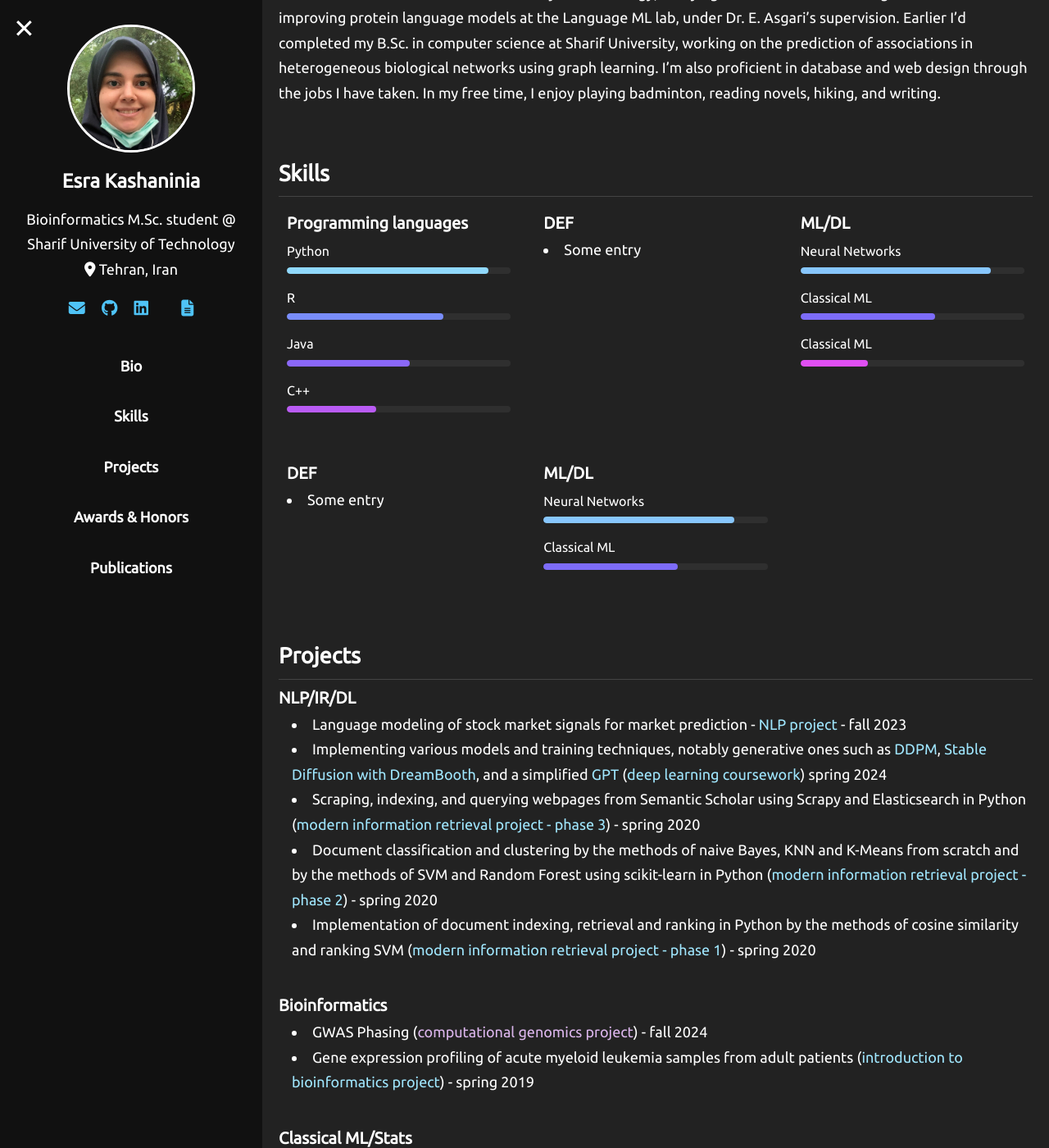
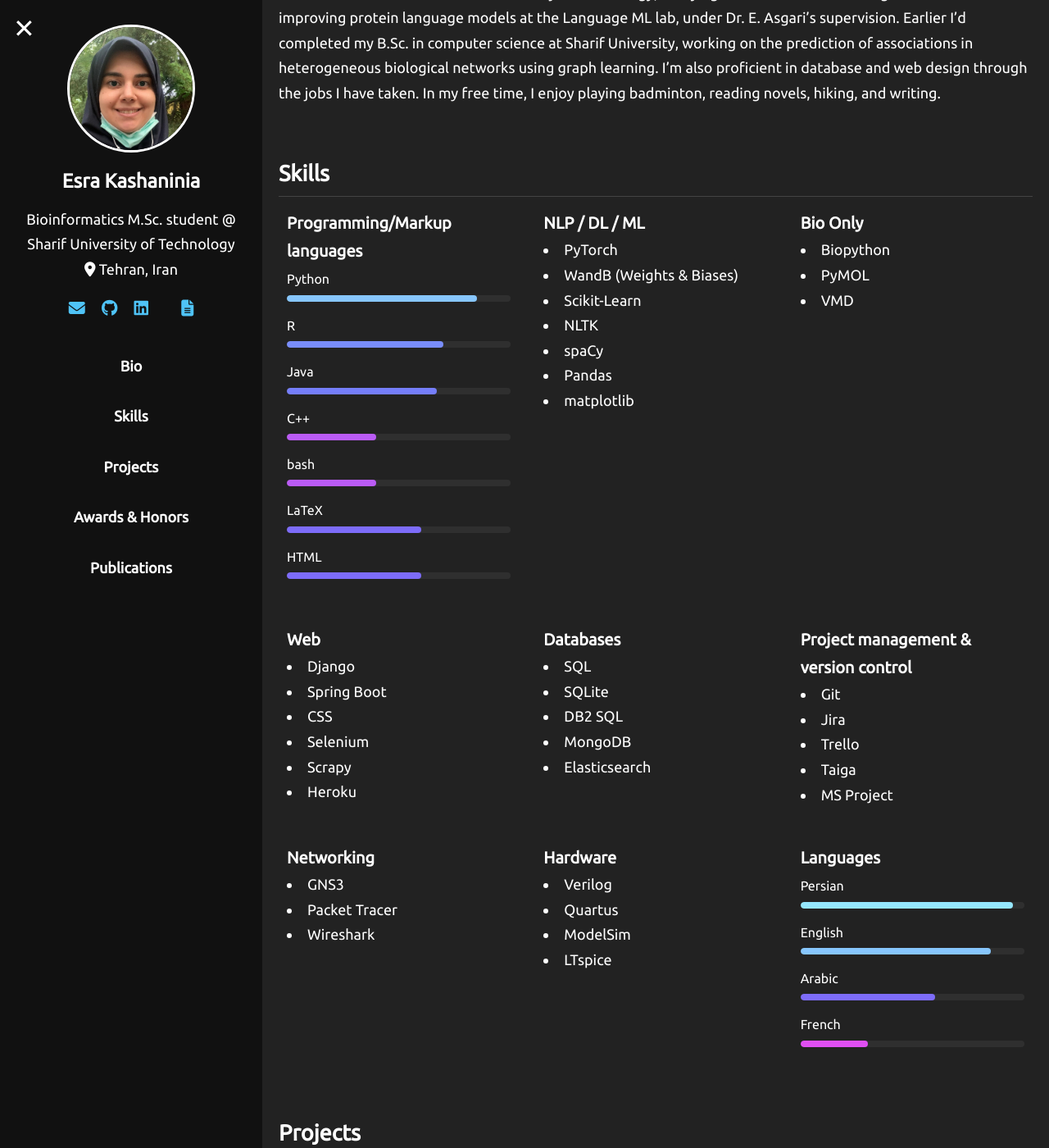
Before and after one commit to Esra-K/Esra-K.github.io, a Jekyll site: the page built from index.md, in a window 1280 px wide and 1400 px high, scrolled down 225 px. Shown: the whole window at 82% size. Built offline with Jekyll 4.4.1, drawn with Linux system fonts in a browser that asks for light colours; a style sheet for code colours, icons or effects is not loaded; some of the changed text lies outside the part shown.

Commit message:
added skills

```diff
--- a/index.md
+++ b/index.md
@@ -31,46 +31,97 @@ layout: default
     <h2>Skills</h2>
     <div class="skills-grid">
       <div class="with-progress">
-        <h3>Programming languages</h3>
+        <h3>Programming/Markup languages</h3>
         <ul>
-          <li data-percent="90">Python</li>
+          <li data-percent="85">Python</li>
           <li data-percent="70">R</li>
-          <li data-percent="55">Java</li>
+          <li data-percent="67">Java</li>
           <li data-percent="40">C++</li>
+          <li data-percent="40">bash</li>
+          <li data-percent="60">LaTeX</li>
+          <li data-percent="60">HTML</li>
         </ul>
       </div>
+
       <!-- another box WITHOUT progress bars -->
       <div>
-        <h3>DEF</h3>
+        <h3>NLP / DL / ML</h3>
         <ul>
-          <li>Some entry</li>
+          <li>PyTorch</li>
+          <li>WandB (Weights & Biases)</li>
+          <li>Scikit-Learn</li>
+          <li>NLTK</li>
+          <li>spaCy</li>
+          <li>Pandas</li>
+          <li>matplotlib</li>
         </ul>
       </div>
-      <!-- ML/DL box (has progress bars) -->
-      <div class="with-progress">
-        <h3>ML/DL</h3>
+
+      <div>
+        <h3>Bio Only</h3>
         <ul>
-          <li data-percent="85">Neural Networks</li>
-          <li data-percent="60">Classical ML</li>
-          <li data-percent="30">Classical ML</li>
+          <li>Biopython</li>
+          <li>PyMOL</li>
+          <li>VMD</li>
         </ul>
       </div>
-      <!-- another box WITHOUT progress bars -->
+
       <div>
-        <h3>DEF</h3>
+        <h3>Web</h3>
         <ul>
-          <li>Some entry</li>
-        </ul>
-      </div>
-      <!-- ML/DL box (has progress bars) -->
-      <div class="with-progress">
-        <h3>ML/DL</h3>
-        <ul>
-          <li data-percent="85">Neural Networks</li>
-          <li data-percent="60">Classical ML</li>
+          <li>Django</li>
+          <li>Spring Boot</li>
+          <li>CSS</li>
+          <li>Selenium</li>
+          <li>Scrapy</li>
+          <li>Heroku</li>
         </ul>
       </div>
       <div>
+        <h3>Databases</h3>
+        <ul>
+          <li>SQL</li>
+          <li>SQLite</li>
+          <li>DB2 SQL</li>
+          <li>MongoDB</li>
+          <li>Elasticsearch</li>
+        </ul>
+      </div>
+      <div>
+        <h3>Project management & version control</h3>
+        <ul>
+          <li>Git</li>
+          <li>Jira</li>
+          <li>Trello</li>
+          <li>Taiga</li>
+          <li>MS Project</li>
+        </ul>
+      </div>
+      <div>
+        <h3>Networking</h3>
+        <ul>
+          <li>GNS3</li>
+          <li>Packet Tracer</li>
+          <li>Wireshark</li>
+        </ul>
+      </div>
+      <div>
+        <h3>Hardware</h3>
+        <ul>
+          <li>Verilog</li>
+          <li>Quartus</li>
+          <li>ModelSim</li>
+          <li>LTspice</li>
+        </ul>
+      </div>
+      <div class="with-progress">
+        <h3>Languages</h3>
+        <ul>
+          <li data-percent="95">Persian</li>
+          <li data-percent="85">English</li>
+          <li data-percent="60">Arabic</li>
+          <li data-percent="30">French</li>
+        </ul>
       </div>
     </div>
 
@@ -194,10 +245,10 @@ layout: default
         >) - fall 2018
       </li>
       <li>
-        The addition of Persian UI to three open-source Android apps (<a
-          href="https://github.com/Esra-K/FDroidFA"
-          >OS project</a
-        >) - spring 2021
+        A Pascal compiler in Java (<a
+          href="https://gitlab.com/hosseini.simurg/pascal_compiler"
+          >compiler design project project</a
+        >) - fall 2019
       </li>
       <li>
         Alien Creeps game in Java (<a
@@ -206,10 +257,16 @@ layout: default
         >) - fall 2017
       </li>
       <li>
+        The addition of Persian UI to three open-source Android apps (<a
+          href="https://github.com/Esra-K/FDroidFA"
+          >OS project</a
+        >) - spring 2021
+      </li>
+      <li>
         Simulation of a queue of 200 people at a bank (<a
-          href="https://github.com/Esra-K/BSc-Coursework/tree/main/ComputerSimulation_Fall2019/CompSimProj-95105816"
+          href="https://github.com/Esra-K/BSc-Coursework/tree/main/ComputerSimulation_Fall2018/CompSimProj-95105816"
           >computer simulation project</a
-        >) - fall 2019
+        >) - fall 2018
       </li>
       <li>
         Random number generator for common probability distributions in R (<a
@@ -219,7 +276,6 @@ layout: default
         >) - fall 2017
       </li>
     </ul>
-
     <br />
     <h3>Extracurricular Activities</h3>
     <ul>
```
